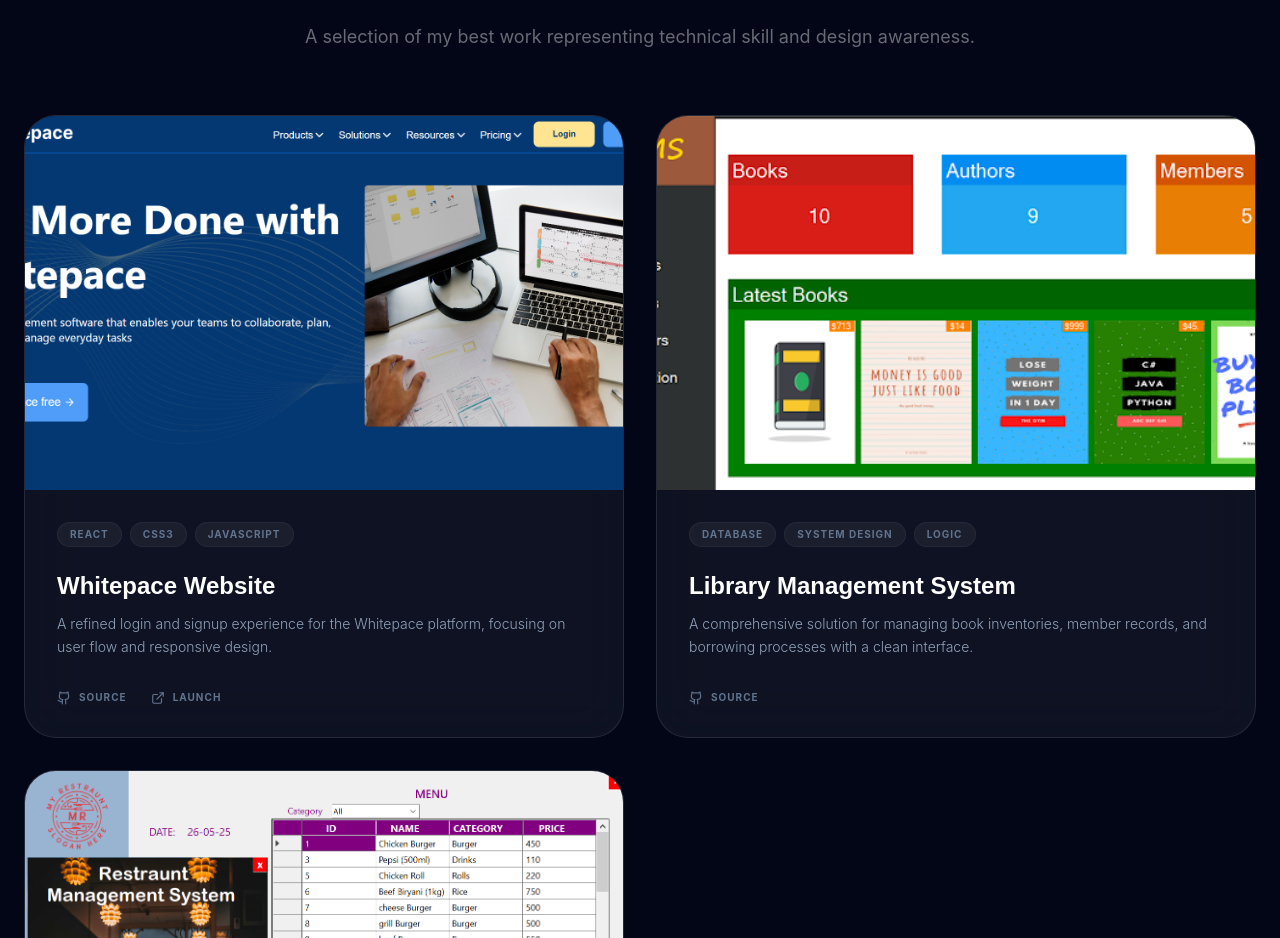
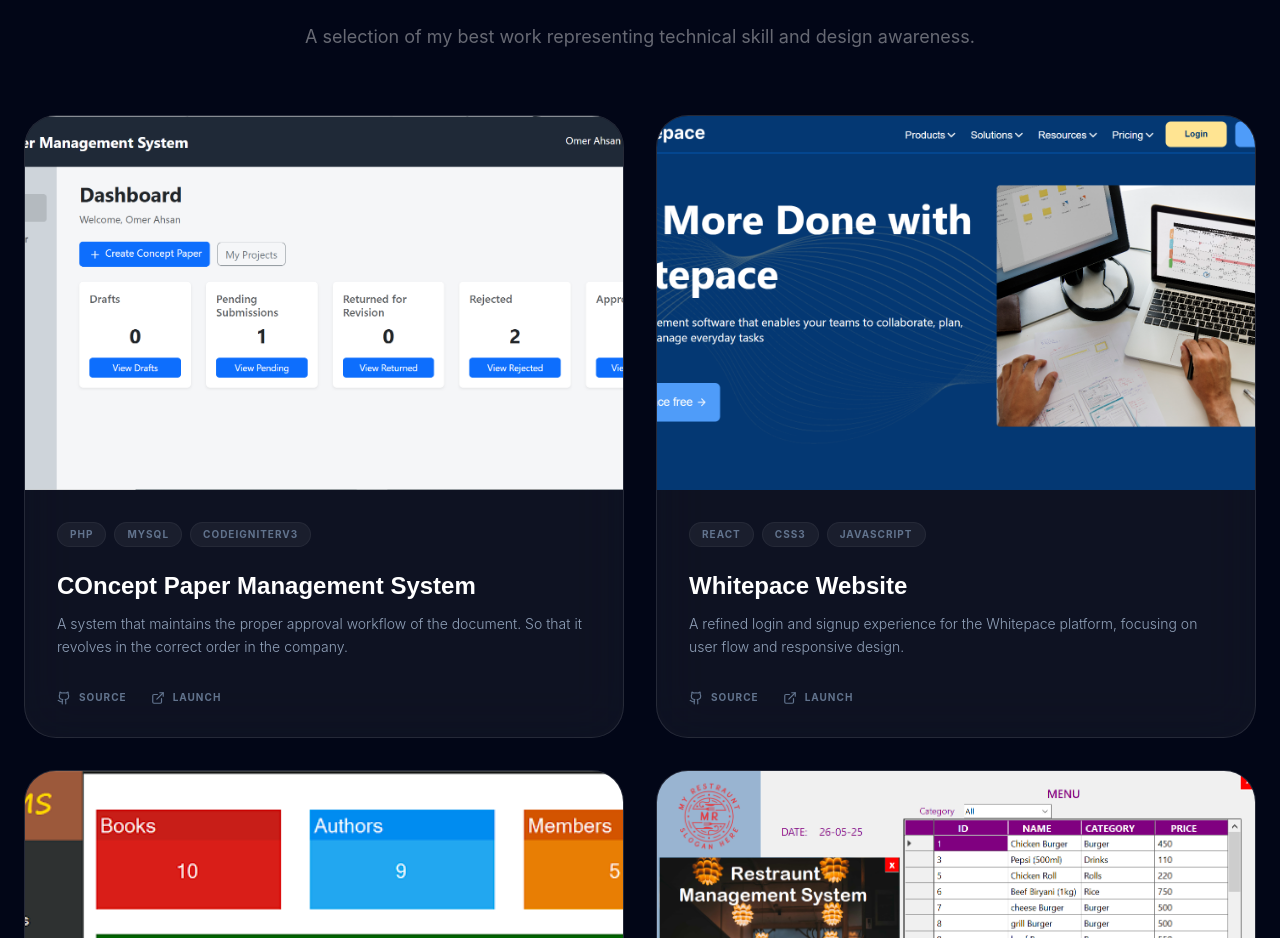
Before and after one commit to MuhammadIzhaanHumayun/portfolio, a React (Vite) app: page / in a window 1280 px wide. Shown: the part 1009-1947 px from the top of the page. Built offline with nearby package versions, Linux system fonts and the light colour scheme.

Commit message:
added concept paper website

```diff
--- a/src/App.js
+++ b/src/App.js
@@ -7,6 +7,16 @@ import Contact from "./components/Contact.js";
 import { motion } from "motion/react";
 
 const projects = [
+  {
+    title: "COncept Paper Management System",
+    description:
+      "A system that maintains the proper approval workflow of the document. So that it revolves in the correct order in the company.",
+    tags: ["PHP", "MySQL", "CodeIgniterV3"],
+    github:
+      "https://github.com/MuhammadIzhaanHumayun/Concept-Paper-Managment-System",
+    link: "https://conceptpaper.infinityfree.io",
+    image: "paper.png",
+  },
   {
     title: "Whitepace Website",
     description:
```
Also changed, not shown: public/paper.png (added).
